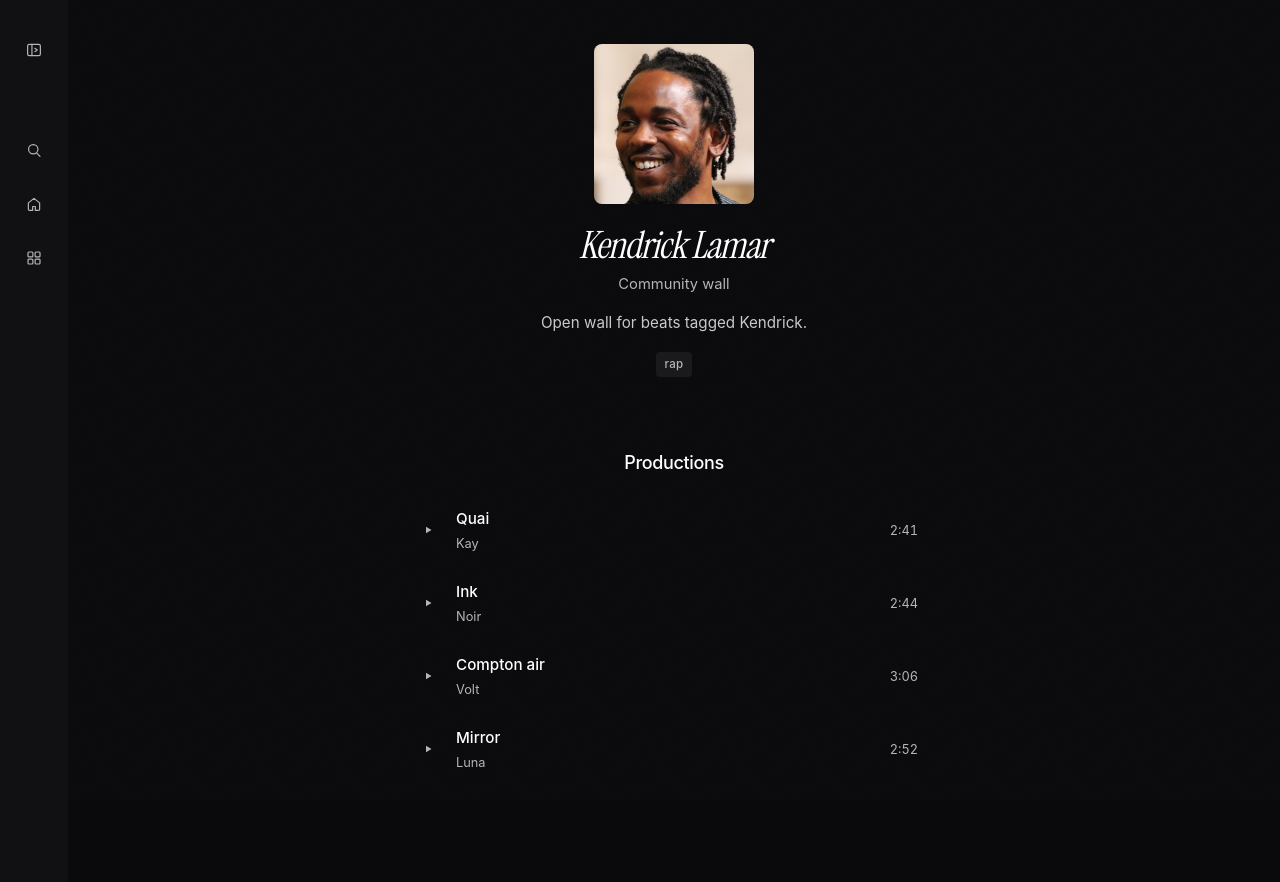
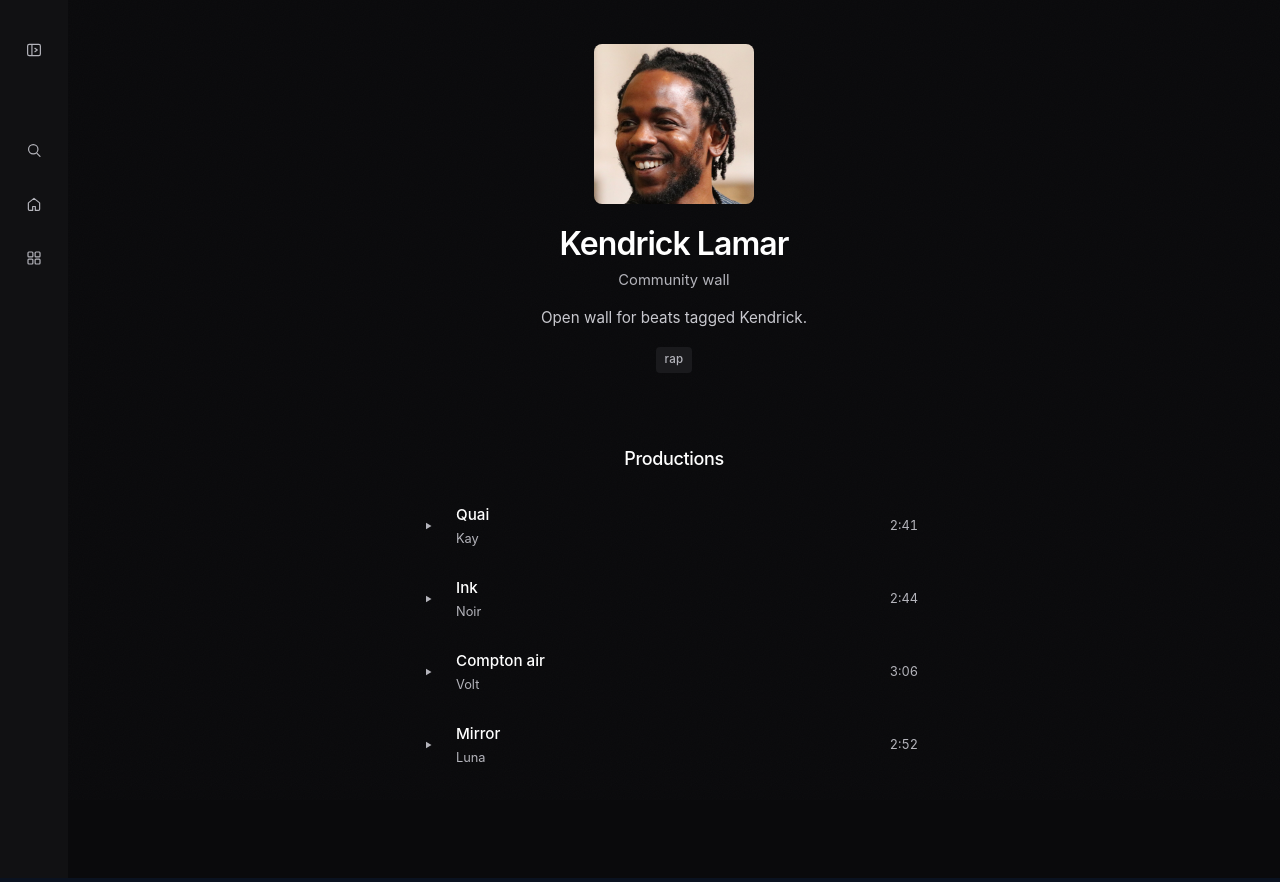
Before and after one commit to lattewei/walls, a Next.js app in the folder apps/web/: page /artists/kendrick in a window 1280 px wide. Built offline with nearby package versions, Linux system fonts and the light colour scheme.

Commit message:
style(web): drop Instrument Serif and use plain sans everywhere

```diff
--- a/apps/web/src/app/globals.css
+++ b/apps/web/src/app/globals.css
@@ -381,12 +381,10 @@
 
 .profile h1 {
   margin: 22px 0 0;
-  font-family: var(--font-serif), Georgia, "Times New Roman", serif;
-  font-size: 2.35rem;
-  font-weight: 400;
-  font-style: italic;
+  font-size: 2rem;
+  font-weight: 600;
   letter-spacing: -0.03em;
-  line-height: 1.05;
+  line-height: 1.1;
   color: #fff;
 }
 
--- a/apps/web/src/app/layout.tsx
+++ b/apps/web/src/app/layout.tsx
@@ -1,5 +1,5 @@
 import type { Metadata } from "next";
-import { DM_Sans, Instrument_Serif } from "next/font/google";
+import { DM_Sans } from "next/font/google";
 
 import { StudioShell } from "@/components/studio/shell";
 import { site } from "@/content/site";
@@ -12,14 +12,6 @@
   display: "swap",
 });
 
-const serif = Instrument_Serif({
-  subsets: ["latin"],
-  weight: "400",
-  style: ["normal", "italic"],
-  variable: "--font-serif",
-  display: "swap",
-});
-
 export const metadata: Metadata = {
   title: site.name,
   description: site.subhead,
@@ -29,7 +21,7 @@
   children,
 }: Readonly<{ children: React.ReactNode }>) {
   return (
-    <html lang="en" className={`${sans.variable} ${serif.variable}`}>
+    <html lang="en" className={sans.variable}>
       <body className="font-[family-name:var(--font-sans)] antialiased">
         <StudioShell>{children}</StudioShell>
       </body>
--- a/apps/web/src/components/landing-hero.tsx
+++ b/apps/web/src/components/landing-hero.tsx
@@ -22,7 +22,7 @@
         <main className="flex flex-1 flex-col items-center justify-center px-5 pb-16 pt-2 text-center">
           <h1 className="rise rise-d2 max-w-[18ch] text-balance text-[2.35rem] font-medium leading-[1.08] tracking-[-0.03em] text-white sm:text-[3.1rem] md:max-w-[22ch] md:text-[3.75rem] lg:text-[4.25rem]">
             <span className="block">{headline.before}</span>
-            <span className="mt-1 block text-[1.05em] font-normal italic tracking-[-0.02em]">
+            <span className="mt-1 block text-[1.05em] font-medium tracking-[-0.02em]">
               {headline.accent}
             </span>
           </h1>
```
